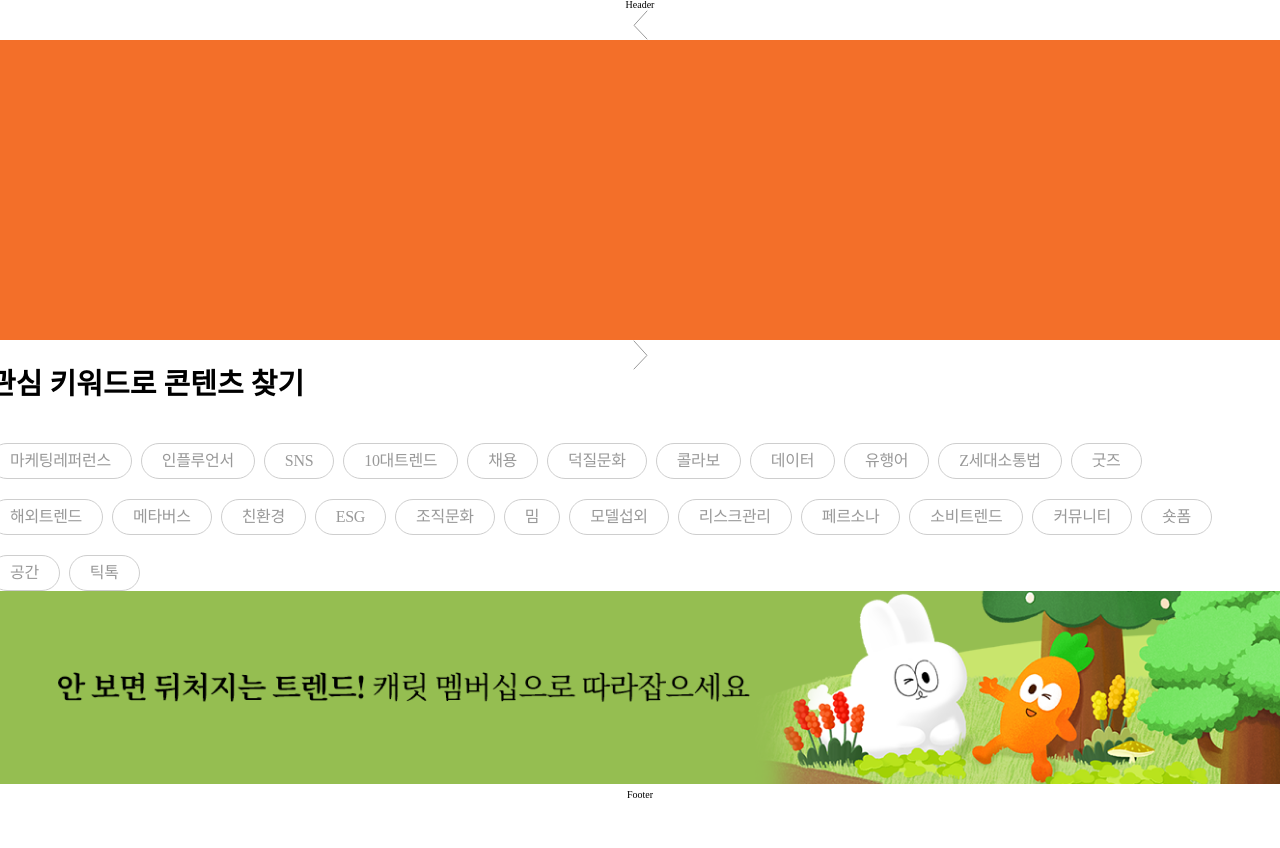
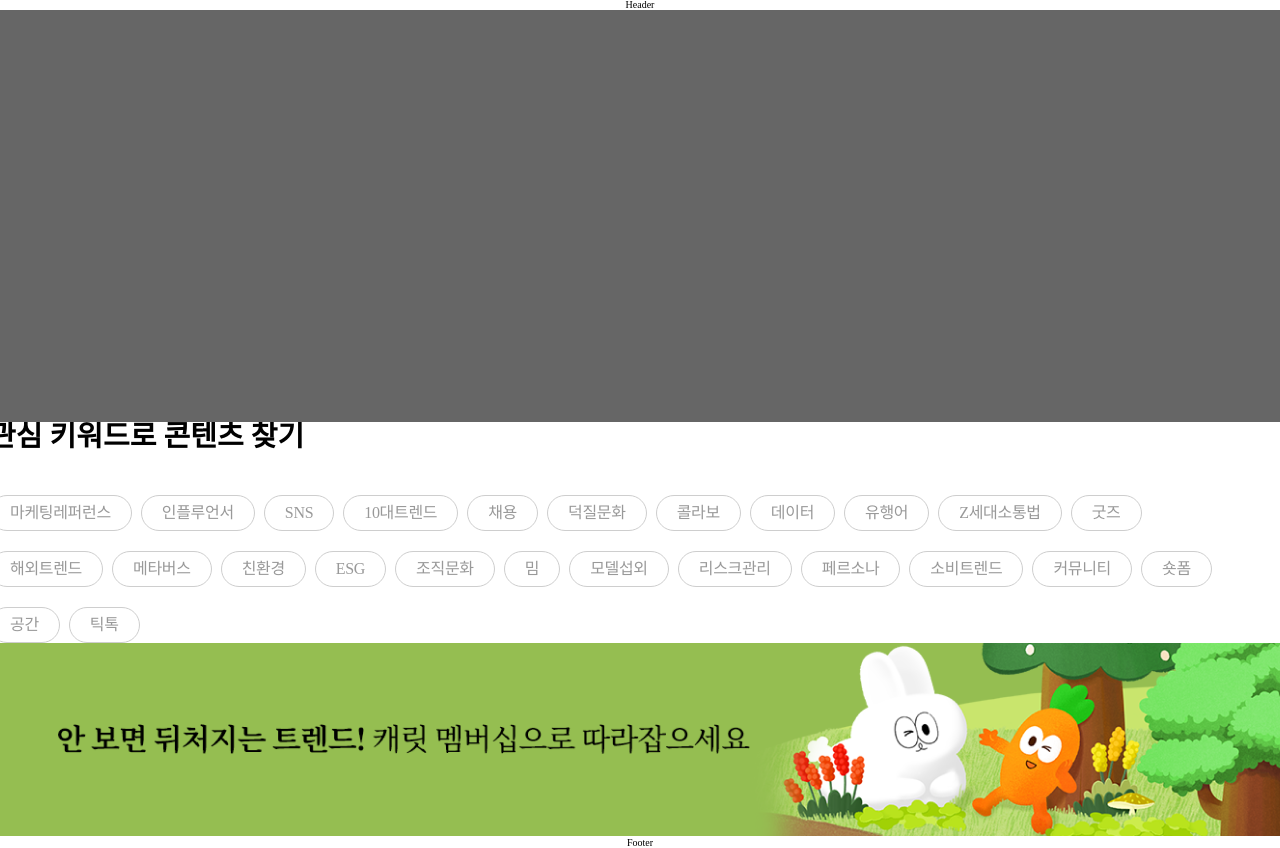
Before and after one commit to SOPT30-CARROT/Careet, a React (Create React App) app: page / in a window 1280 px wide. Shown: the top 848 px of the page. Before the commit the page ends 800 px from the top, so only its background shows below. Built offline with nearby package versions, Linux system fonts and the light colour scheme; a web font is replaced by a local one.

Commit message:
initial commit: 레이아웃

```diff
--- a/src/components/home/MainTrend/index.jsx
+++ b/src/components/home/MainTrend/index.jsx
@@ -1,16 +1,20 @@
 import React from "react";
-import { StyledRoot } from "./style";
+//import { useState } from "react";
+import { StyledRoot, StyledContainer } from "./style";
 import { ReactComponent as ArrowLeft } from "components/common/assets/icon/arrow_l.svg";
 import { ReactComponent as ArrowRight } from "components/common/assets/icon/arrow_r.svg";
 //import { ReactComponent as bookmarkIcon } from "components/common/assets/icon/bookmark_ic.svg";
 
 function middleBanner() {
   return (
-    <>
+    <StyledRoot>
       <ArrowLeft />
-      <StyledRoot></StyledRoot>
+      <StyledContainer>
+        {/* <ImageWrapper />
+        <InfoText /> */}
+      </StyledContainer>
       <ArrowRight />
-    </>
+    </StyledRoot>
   );
 }
 
--- a/src/components/home/MainTrend/style.js
+++ b/src/components/home/MainTrend/style.js
@@ -1,12 +1,29 @@
 import styled from "styled-components";
 import { colors } from "styles/colors";
 
-export const StyledRoot = styled.div`
+const StyledRoot = styled.div`
   width: 138.8rem;
-  height: 30rem;
+  height: 41.2rem;
   background-color: ${colors.orange};
+  position: relative;
+
+  //화살표 아이콘 정렬.
+  svg {
+    position: absolute;
+    top: 50%;
+    transform: translate(0, -50%);
+  }
+
+  svg:nth-of-type(2) {
+    right: 0;
+  }
 `;
 
-// const ArrowLeft = styled(ArrowLeft)`
-//   display: inline;
-// `;
+const StyledContainer = styled.div`
+  width: 131rem;
+  height: 100%;
+  margin: 0 auto;
+  background-color: ${colors.gray1};
+`;
+
+export { StyledRoot, StyledContainer };
```
Also changed, not shown: src/components/home/MainTrend/trendInfo.js (added, +34 -0 lines).
